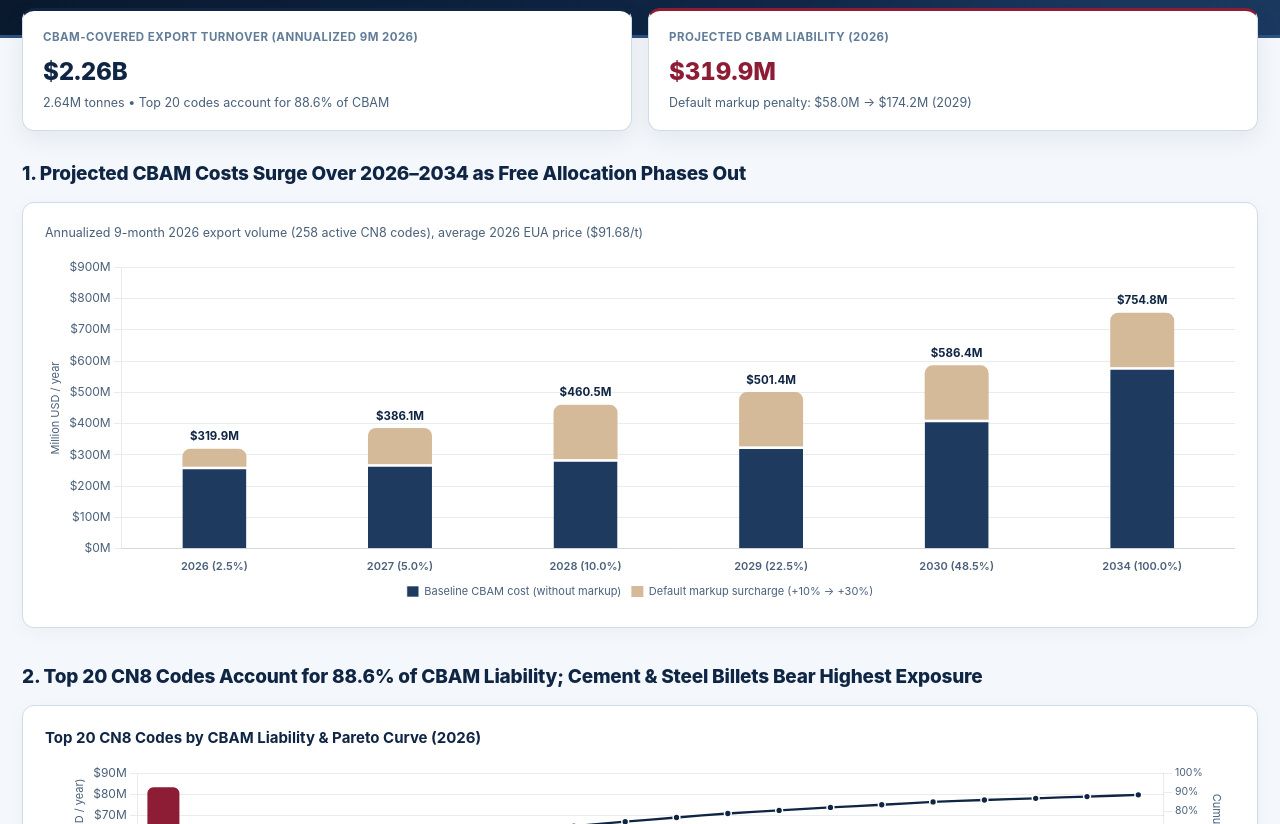
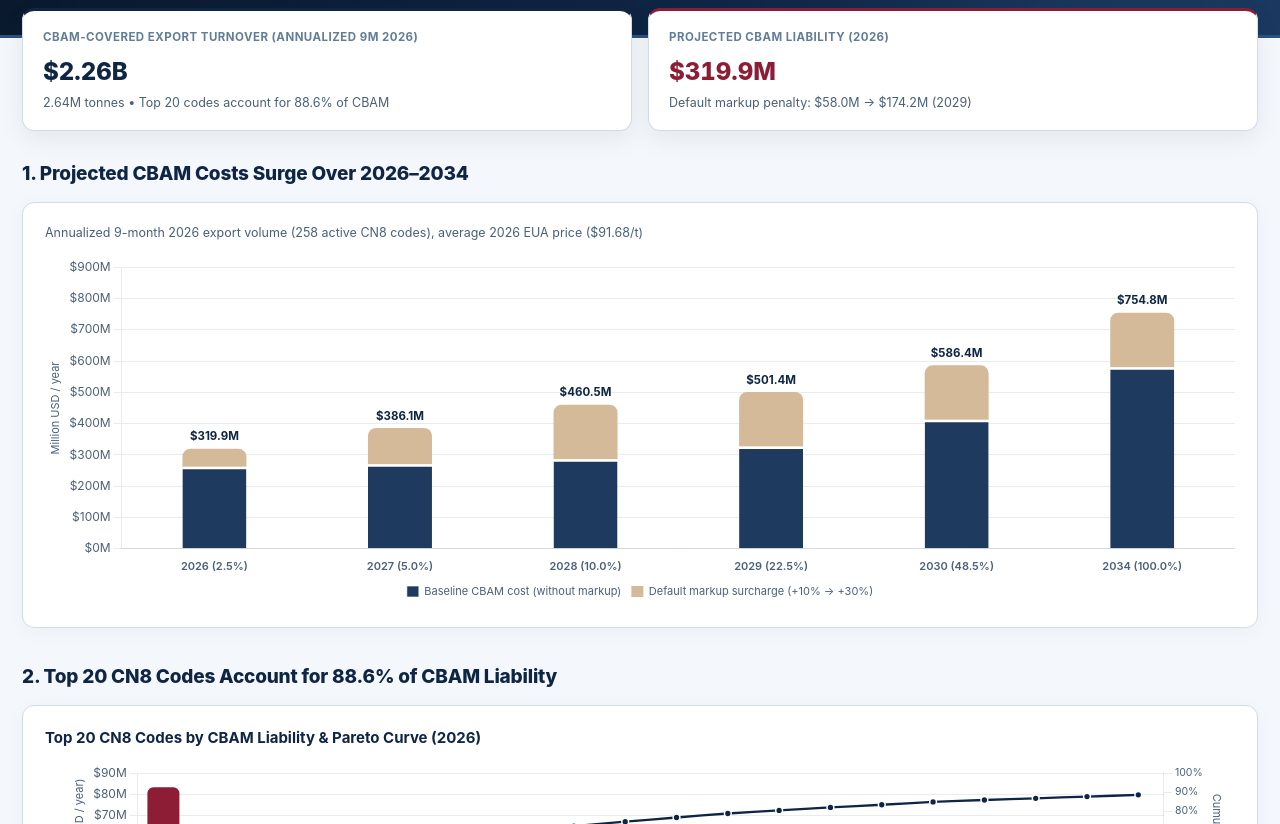
Before and after one commit to Loc2116/Nhom3_Product, a plain HTML site: page dashboard/index.html in a window 1280 px wide. Shown: the part 128-952 px from the top of the page. Drawn offline with nearby package versions, Linux system fonts and the light colour scheme.

Commit message:
feat(dashboard): update index.html

```diff
--- a/dashboard/index.html
+++ b/dashboard/index.html
@@ -207,7 +207,7 @@
   <!-- SECTION 1 -->
   <section id="sec1" class="section">
     <div class="section-head">
-      <h2>1. Projected CBAM Costs Surge Over 2026–2034 as Free Allocation Phases Out</h2>
+      <h2>1. Projected CBAM Costs Surge Over 2026–2034</h2>
     </div>
 
     <div class="card">
@@ -224,7 +224,7 @@
   <!-- SECTION 2 -->
   <section id="sec2" class="section">
     <div class="section-head">
-      <h2>2. Top 20 CN8 Codes Account for 88.6% of CBAM Liability; Cement &amp; Steel Billets Bear Highest Exposure</h2>
+      <h2>2. Top 20 CN8 Codes Account for 88.6% of CBAM Liability</h2>
     </div>
 
     <div class="stack-cards">
@@ -257,7 +257,7 @@
   <!-- SECTION 3 -->
   <section id="sec3" class="section">
     <div class="section-head">
-      <h2>3. EU Carbon Price &amp; EUR/USD FX Drive a +30.8% Cost Surge (2024–2026)</h2>
+      <h2>3. EU Carbon Price &amp; EUR/USD FX </h2>
     </div>
 
     <div class="grid-2">
```
